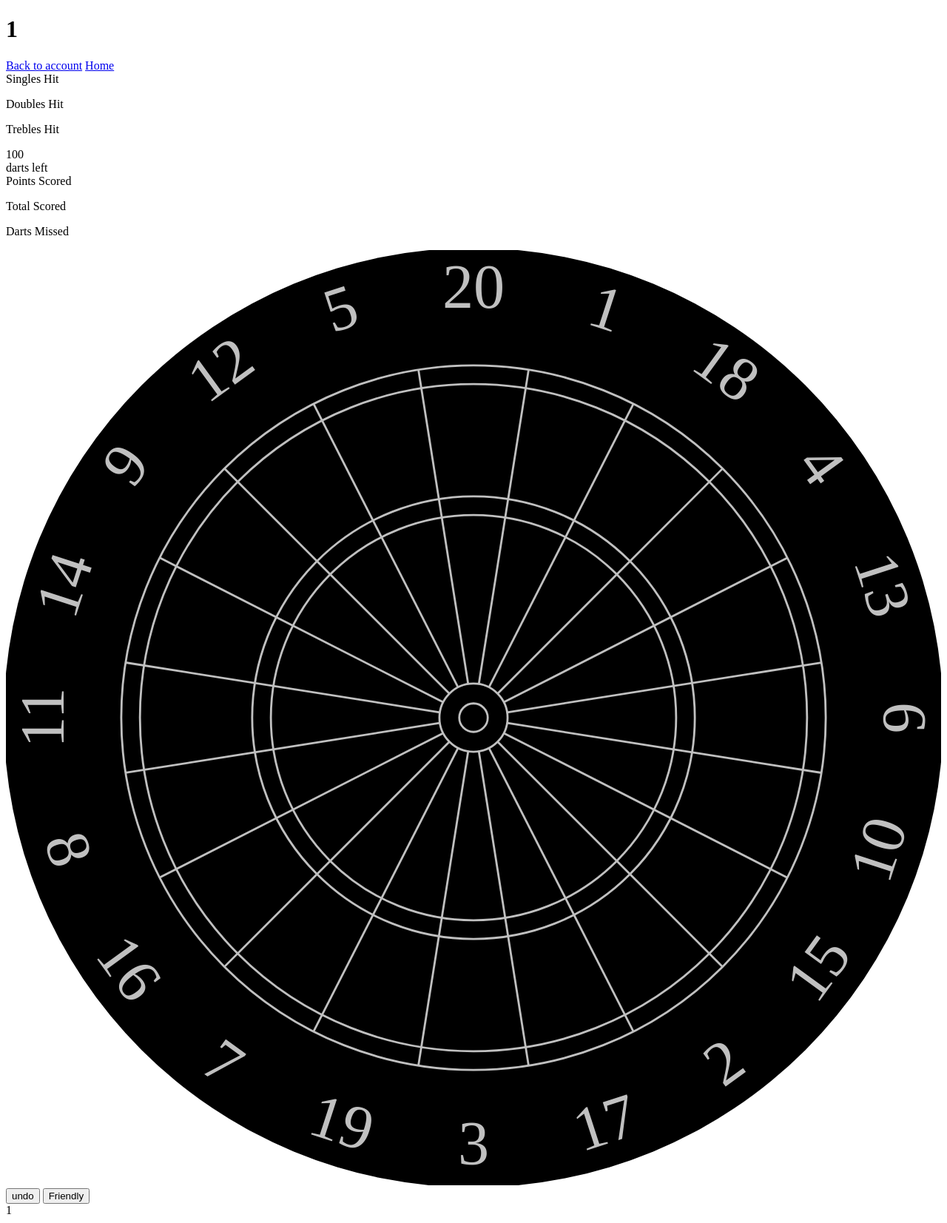
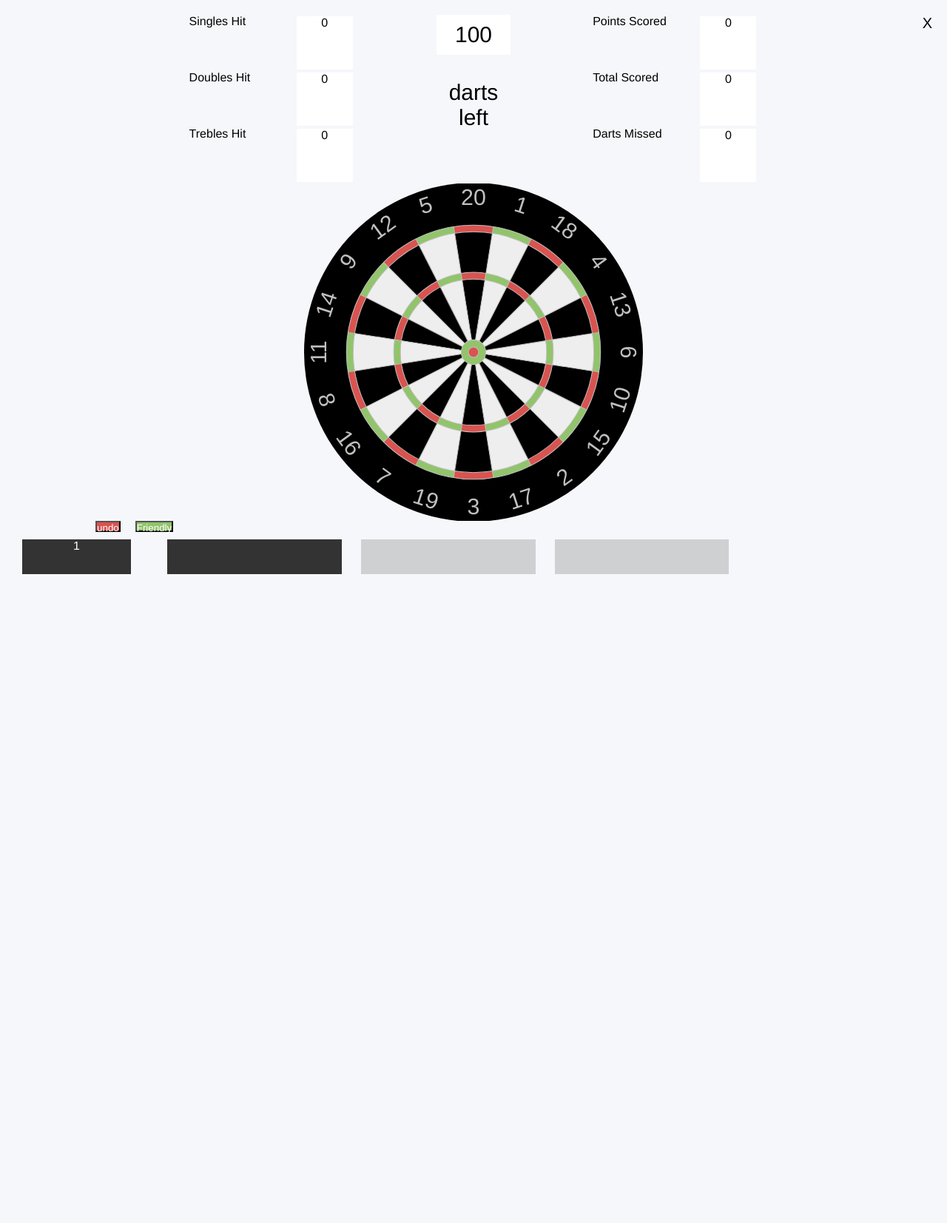
Before and after one commit to daneclipse/dartsApp, a PHP site: page /PHP/100DartsAt/100DartsAt.php?username=1 in a window 1280 px wide. Shown: the whole page at 74% size. After the commit the page ends 776 px from the top, so only its background shows below. Run offline with PHP 8.4, Linux system fonts and the light colour scheme; data that the repository does not hold is empty.

Commit message:
cricket css complete

```diff
--- a/100DartsAt/100DartsAt.php
+++ b/100DartsAt/100DartsAt.php
@@ -11,31 +11,35 @@ $targetNumber = $_GET['game'];
 <head>
 	<title></title>
 	<meta name="viewport" content="width=device-width, initial-scale=1.0">
+	<!-- CSS FILES -->
+	<link rel="stylesheet" type="text/css" href="../css/general.css">
+	<link rel="stylesheet" type="text/css" href="../css/game.css">
 </head>
 <body>
 
-	<div class="navBar">
+<!-- 	<div class="navBar">
 		<h1 class="accountName"><?= $user_username;?></h1>
 		<a href="../account.php?username=<?=$user_username;?>">Back to account</a>
 		<a href="../index.php">Home</a>
-	</div>
+	</div> -->
 
 	<div class="page">
+		<span class="quitGame">X</span>
 		<!-- INSERT PLAYER INTO hundredDarts TABLE ON DATABASE TO KEEP STATS -->
 		<div class="scoreboard">
 			<div class="inner_scoreboard typeHit">
-				<div class="third_height">Singles Hit<p class="enterScore" id="singlesHit"></p></div>
-				<div class="third_height">Doubles Hit<p class="enterScore" id="doublesHit"></p></div>
-				<div class="third_height">Trebles Hit<p class="enterScore" id="treblesHit"></p></div>
+				<div class="third_height">Singles Hit<p class="enterScore" id="singlesHit">0</p></div>
+				<div class="third_height">Doubles Hit<p class="enterScore" id="doublesHit">0</p></div>
+				<div class="third_height">Trebles Hit<p class="enterScore" id="treblesHit">0</p></div>
 			</div>
 			<div class="dartsLeft">
 				<span class="numDartsLeft"></span><br />
 				darts left
 			</div>
 			<div class="inner_scoreboard">
-				<div class="third_height">Points Scored<p class="enterScore" id="pointsScored"></p></div>
-				<div class="third_height">Total Scored<p class="enterScore" id="totalScored"></p></div>
-				<div class="third_height">Darts Missed<p class="enterScore" id="dartsMissed"></p></div>
+				<div class="third_height">Points Scored<p class="enterScore" id="pointsScored">0</p></div>
+				<div class="third_height">Total Scored<p class="enterScore" id="totalScored">0</p></div>
+				<div class="third_height">Darts Missed<p class="enterScore" id="dartsMissed">0</p></div>
 			</div>
 		</div>
 
@@ -237,10 +241,10 @@ $targetNumber = $_GET['game'];
 
 				</svg><!-- CLOSE SVG/ DARTBOARD -->
 			</div><!-- CLOSE DIV WITH CLASS BOARD -->
-			<div class="game">
+			<div class="game" id="hundredGame">
 				<div class="gameButtons">
-					<button id="undoScore">undo</button>
-					<button id="friendly">Friendly</button>
+					<button class="redButton" id="undoScore">undo</button>
+					<button class="greenButton" id="friendly">Friendly</button>
 				</div>
 			</div>
 	</div>
@@ -321,6 +325,16 @@ $targetNumber = $_GET['game'];
 		createScoreboard( players[0] );
 
 
+		var quitButton = $('.quitGame');
+		$(quitButton).on('click', function()
+		{
+			var quit = confirm('are you sure you want to quit the game?');
+			if (quit)
+			{
+				location.replace('../account.php?username=<?=$user_username;?>');
+			}
+		})
+
 	</script>
 	<script type="text/javascript" src="100DartsAt.js"></script>
 
--- a/css/game.css
+++ b/css/game.css
@@ -1,8 +1,26 @@
+.quitGame
+{
+	float: right;
+	font-size: 20px;
+}
+
+.quitGame:hover
+{
+	cursor: pointer;
+}
+
 .page
 {
 	width: 100%;
 	height: 100%;
 	padding: 20px;
+}
+
+.startGameButton
+{
+	font-size: 24px;
+	padding: 10px 20px;
+	color: #fff;
 }
 
 /* USED TO CHOOSE THE ORDER OF THROW */
@@ -12,13 +30,6 @@
 	margin: 100px auto;
 	text-align: center;
 	font-size: 30px;
-}
-
-.startGameButton
-{
-	font-size: 24px;
-	padding: 10px 20px;
-	color: #fff;
 }
 
 .playersToOrder
@@ -67,10 +78,13 @@
 	margin: 0 auto;
 }
 
+/* UNDO & FRIENDLY BUTTON */
 .gameButtons
 {
+	width: 80%;
 	height: 10%;
 	padding-left: 1%;
+	margin: 0 auto;
 }
 
 .gameButtons button
@@ -81,6 +95,7 @@
 	color: #fff;
 }
 
+/* AREA APPEND TO PAGE FOR EVERY PLAYER TO DISPLAY NAME & SCORES */
 .playerBox
 {
 	height: 35%;
@@ -97,7 +112,189 @@
 	background-color: #333;
 }
 
+/* AREA THAT DISPLAYS PLAYER NAME */
 .scoreboardSection:first-of-type
 {
 	width: 10%;
 }
+
+
+/* 100 DARTS AT GAME */
+.scoreboard
+{
+	width: 80%;
+	height: 30%;
+	margin: 0 auto;
+}
+
+.inner_scoreboard
+{
+	height: 100%;
+	width: 45%;
+	float: left;
+}
+
+.third_height
+{
+	height: 33.3%;
+	width: 50%;
+	margin: 0 auto;
+	text-align: left;
+}
+
+.enterScore
+{
+	height: 100%;
+	float: right;
+	background-color: #fff;
+	width: 80px;
+	border: 2px solid #f5f7fa;
+}
+
+.dartsLeft
+{
+	height: 100%;
+	width: 10%;
+	float: left;
+	text-align: center;
+	font-size: 30px;
+}
+
+span.numDartsLeft
+{
+	display: block;
+	padding: 10px 20px;
+	background-color: #fff;
+}
+
+#hundredGame
+{
+	height: 10%;
+}
+
+#hundredGame .gameButtons
+{
+	height: 20%;
+}
+
+#hundredGame .playerBox
+{
+	height: 75%;
+	padding-top: 1%;
+	padding-left: 1%;
+	margin-top: 0;
+}
+
+.section
+{
+	height: 100%;
+	float: left;
+}
+
+.nameSection
+{
+	width: 15%;
+	margin-right: 5%;
+	background-color: #333;
+}
+
+.scoreSection
+{
+	width: 80%;
+}
+
+.innerSection
+{
+	height: 100%;
+	width: 30%;
+	background-color: #333;
+	margin-right: 3.3%;
+}
+
+/* CRICKET GAME */
+.playerOrder p
+{
+	margin-top: 30px;
+}
+
+.scoreboards
+{
+	height: 100%;
+	width: 20%;
+	float: left;
+}
+
+.gameScoreboard
+{
+	height: 15%;
+	border: 2px solid #333;
+}
+
+.inner_gameScoreboard
+{
+	height: 20%;
+}
+
+#gameScore, #gameWickets
+{
+	width: 50%;
+	float: left;
+}
+
+#gameScore
+{
+	text-align: right;
+}
+
+#gameWickets
+{
+	text-align: left;
+	padding-left: 5px;
+}
+
+.half_scoreboard
+{
+	height: 85%;
+	width: 50%;
+	float: left;
+}
+
+.inner_half
+{
+	height: 10%;
+	background-color: #333;
+	color: #fff;
+	border: 2px solid #f7f5fa;
+}
+
+.game
+{
+	height: 100%;
+	width: 80%;
+	float: left;
+}
+
+#cricketGame .board
+{
+	height: 80%;
+}
+
+#cricketButtons
+{
+	height: 5%;
+}
+
+#cricketScoreboard
+{
+	height: 15%;
+	padding-left: 1%;
+}
+
+#cricketScoreboard .inner_scoreboard
+{
+	width: 20%;
+	flex: left;
+	background-color: #333;
+	color: #fff;
+	border: 5px solid #f7f5fa;
+}
--- a/css/general.css
+++ b/css/general.css
@@ -29,7 +29,6 @@ html, body
 }
 
 /* COLOURS */
-/* DARKER GREEN - #719952 */
 .green
 {
 	fill: #91c46b;
```
Also changed, not shown: X01/x01Game.php (+13 -0 lines), cricket/cricketGame.php (+27 -14 lines).
